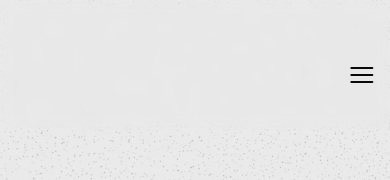
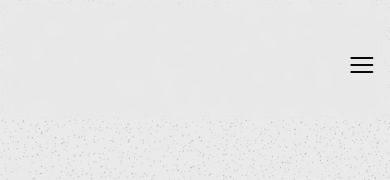
Before and after one commit to Ariubilig/Test, a React (Vite) app in the folder Client/: page / in a window 390 px wide. Shown: the top 180 px of the page. Built offline with nearby package versions, Linux system fonts and the light colour scheme; a web font is replaced by a local one.

Commit message:
Mobile artist name size fix

```diff
--- a/Client/package.json
+++ b/Client/package.json
@@ -7,7 +7,7 @@
     "dev": "vite --host",
     "build": "vite build",
     "lint": "eslint .",
-    "preview": "vite preview"
+    "preview": "vite preview --host"
   },
   "dependencies": {
     "@gsap/react": "^2.1.2",
--- a/Client/src/components/UI/Navbar/Navbar.css
+++ b/Client/src/components/UI/Navbar/Navbar.css
@@ -49,7 +49,7 @@
 /* Mobile Responsive */
 @media (max-width: 768px) {
   .Navbar {
-    padding: 20px 16.5px 0px 10px;
+    padding: 10px 16.5px 0px 10px;
     justify-content: space-between;
   }
 
--- a/Client/src/pages/Home/Home.css
+++ b/Client/src/pages/Home/Home.css
@@ -80,7 +80,7 @@
         margin-right: 10px;
         min-height: auto;
         max-height: none;
-        gap: 30px;
+        gap: 10px;
     }
 
     .first-left h1 {
@@ -91,7 +91,7 @@
     }
 
     .first-right h1 {
-        font-size: 128px;
+        font-size: 120px;
         letter-spacing: -3px;
     }
 
```
